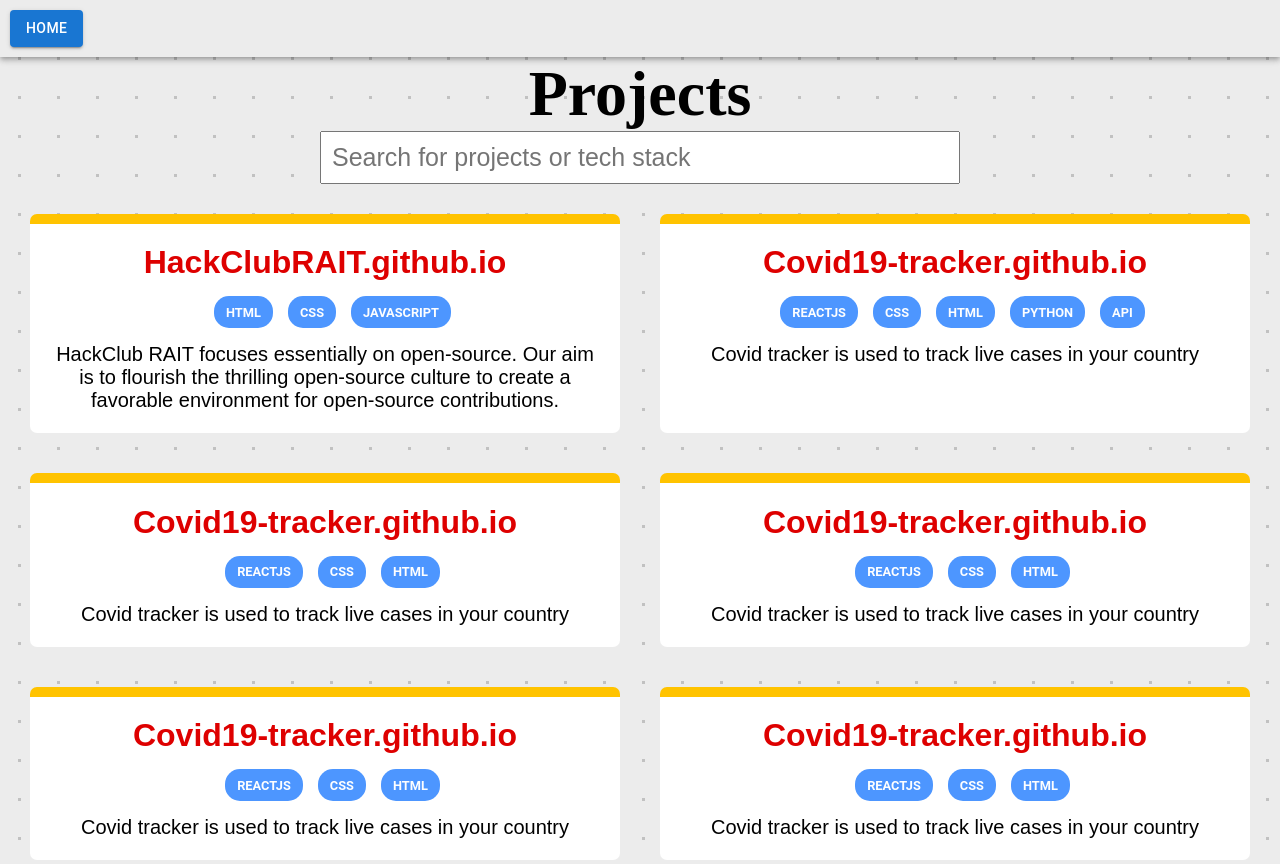
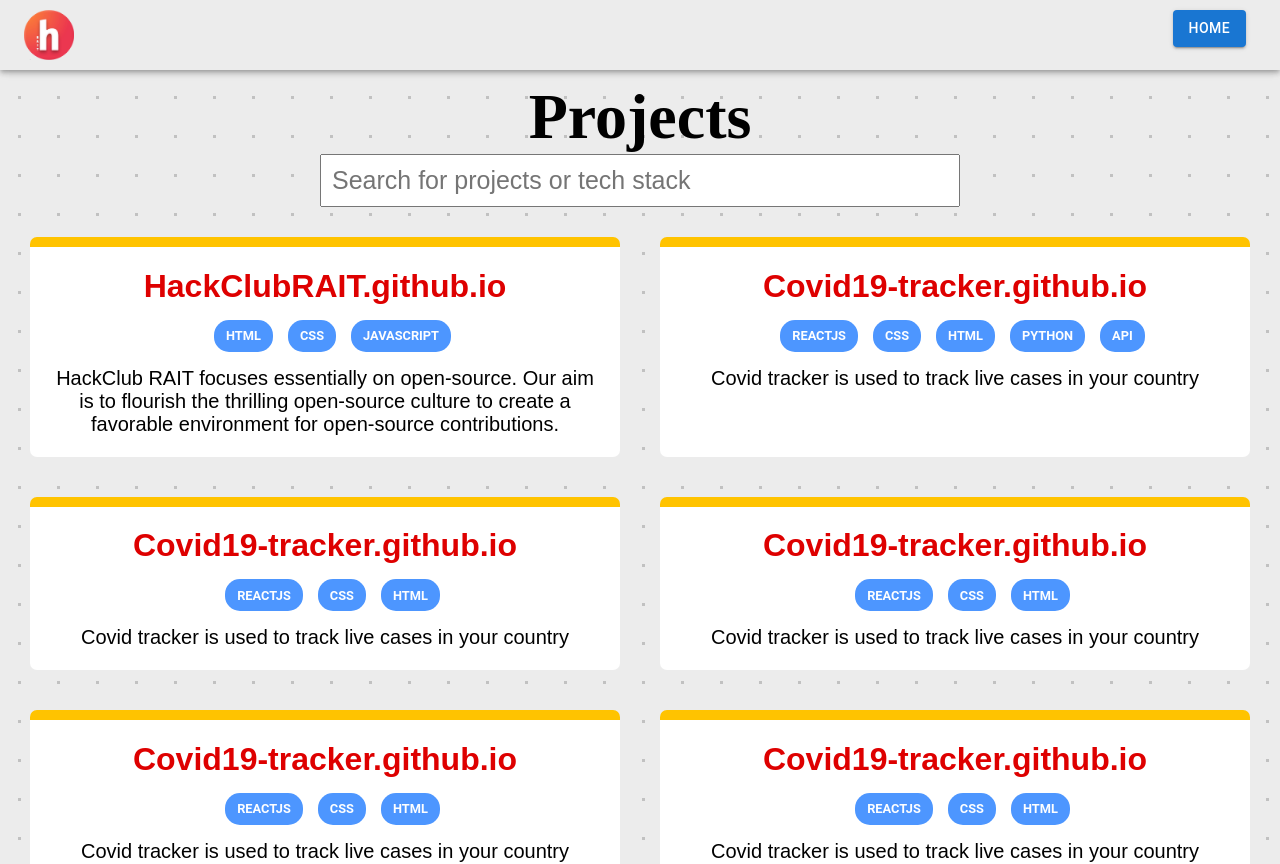
Before and after one commit to HackClubRAIT/HCR-SOC, a React (Create React App) app: page /Projects in a window 1280 px wide. Shown: the top 864 px of the page. Built offline with nearby package versions, Linux system fonts and the light colour scheme; a web font is replaced by a local one.

Commit message:
Project Navbar

```diff
--- a/src/Components/Projects.js
+++ b/src/Components/Projects.js
@@ -2,24 +2,30 @@
 import SearchProjects from './SearchProjects'
 import {Link,Outlet} from 'react-router-dom';
 // import NavBar from './Navbar'
+import logo from '../images/hackclubrait-logo.png'
 import './NavBar.css'
 import { AppBar, Container, Button } from '@mui/material'
+import Box from '@mui/material/Box';
 export const Projects=()=> {
   return (
-    <>
-     <AppBar position="static" >
-      <Container maxWidth="xl" className="navbar sticky"></Container>
+    <div style={{ paddingTop:"10vh"}}>
+     <AppBar position="fixed" >
+      <Container maxWidth="xl" className="navbar sticky" style={{display:"flex"}}>
+      <img sx={{ display: { xs: 'none', md: 'flex' }, mr: 1 }} src={logo} style={{width:"50px", margin:"10px 0px"}} alt="logo"/>
+      <Box sx={{ flexGrow: 1, display: 'flex' }} style={{justifyContent:"end"}}>
         <div className='navbar' style={{padding:"10px"}}>
         <Link to="/Home" className='link' style={{textDecoration:"none"}}>
           <Button color="primary" variant='contained'> Home</Button>
           </Link>
+        </div>
+        </Box>
 
-        </div>
+      </Container>
       </AppBar>
         <h1 className='headings'>Projects</h1>
         <SearchProjects/>
         <Outlet/>
-    </>
+    </div>
 
 
   )
```
